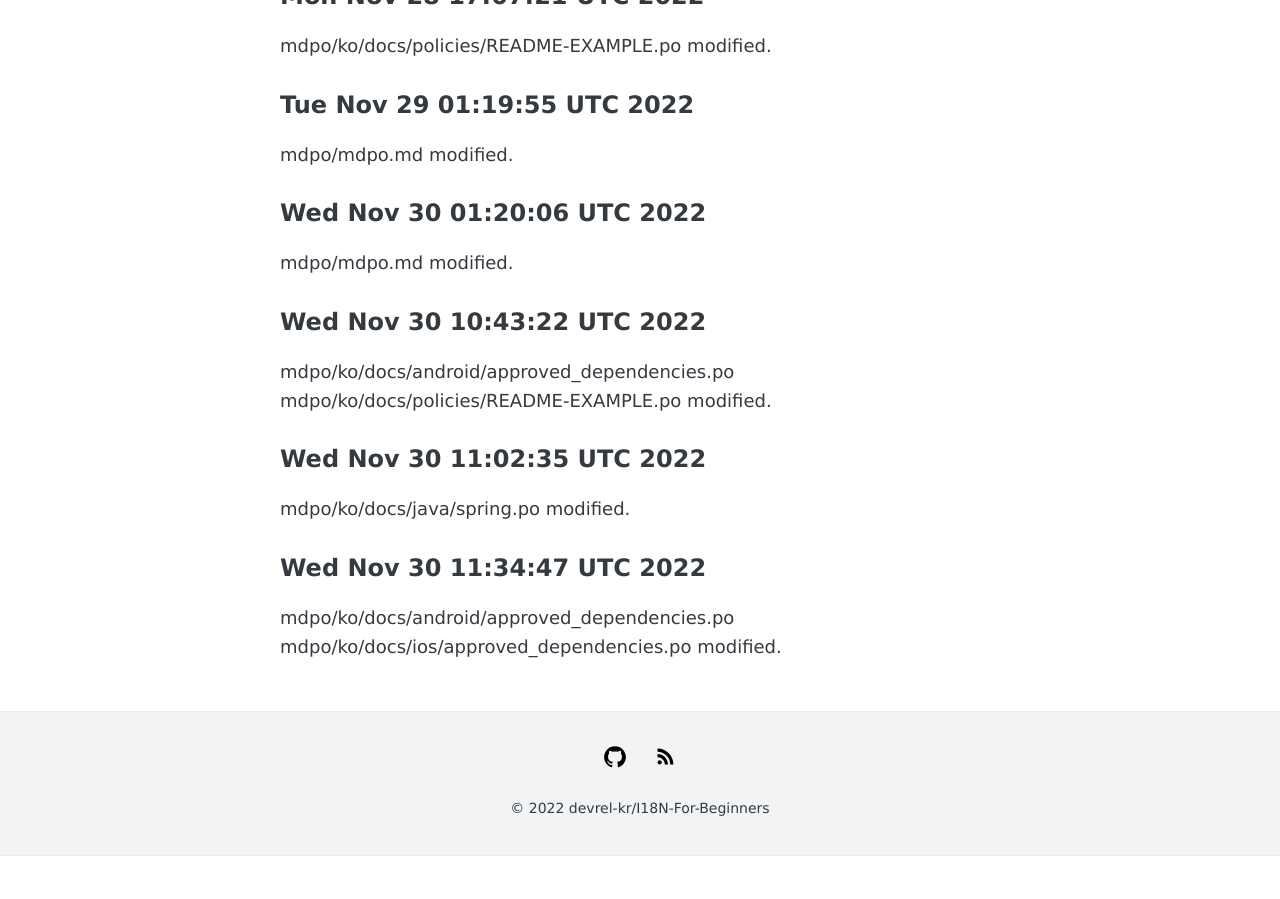
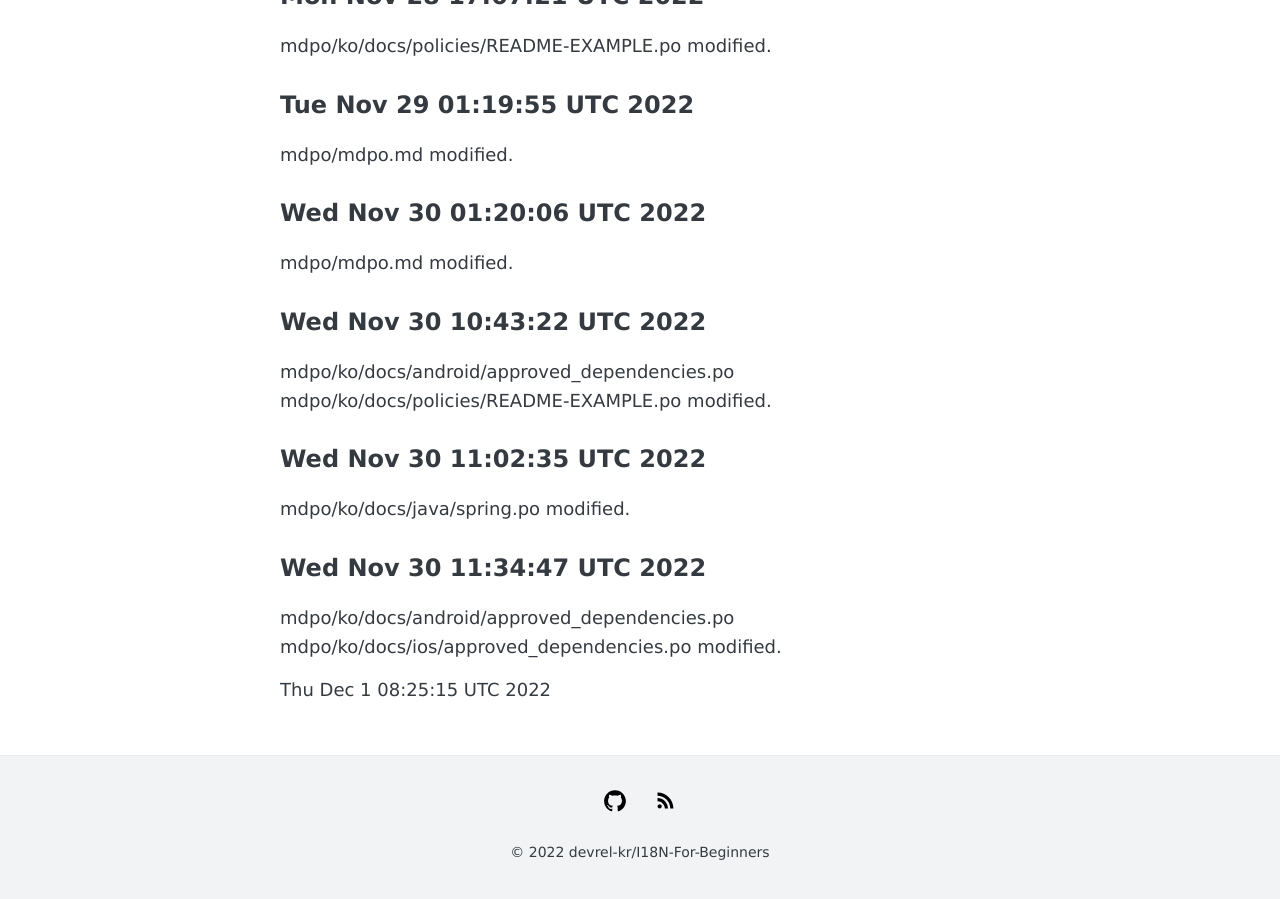
Before and after one commit to devrel-kr/I18N-For-Beginners, a Jekyll site: the page built from mdpo/mdpo.md, in a window 1280 px wide and 900 px high, scrolled down 578 px. Built offline with Jekyll 4.4.1, drawn with Linux system fonts in a browser that asks for light colours; before the commit the page ends 1434 px from its top, so only the background shows below that.

Commit message:
commit to gh-pages

```diff
--- a/mdpo/mdpo.md
+++ b/mdpo/mdpo.md
@@ -45,3 +45,5 @@ Wed Nov 30 11:34:47 UTC 2022
 mdpo/ko/docs/android/approved_dependencies.po
 mdpo/ko/docs/ios/approved_dependencies.po
 modified.
+
+Thu Dec  1 08:25:15 UTC 2022
```
